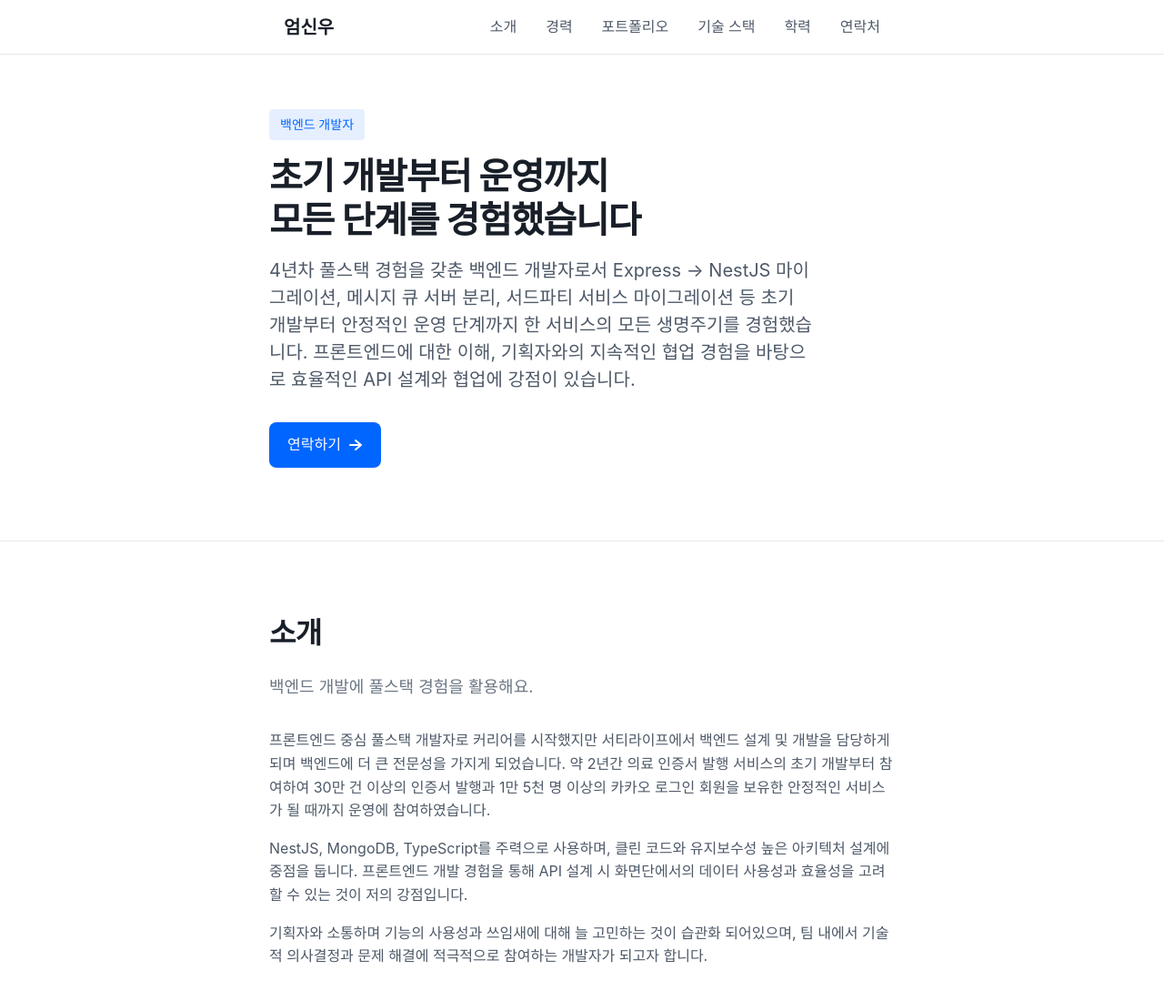
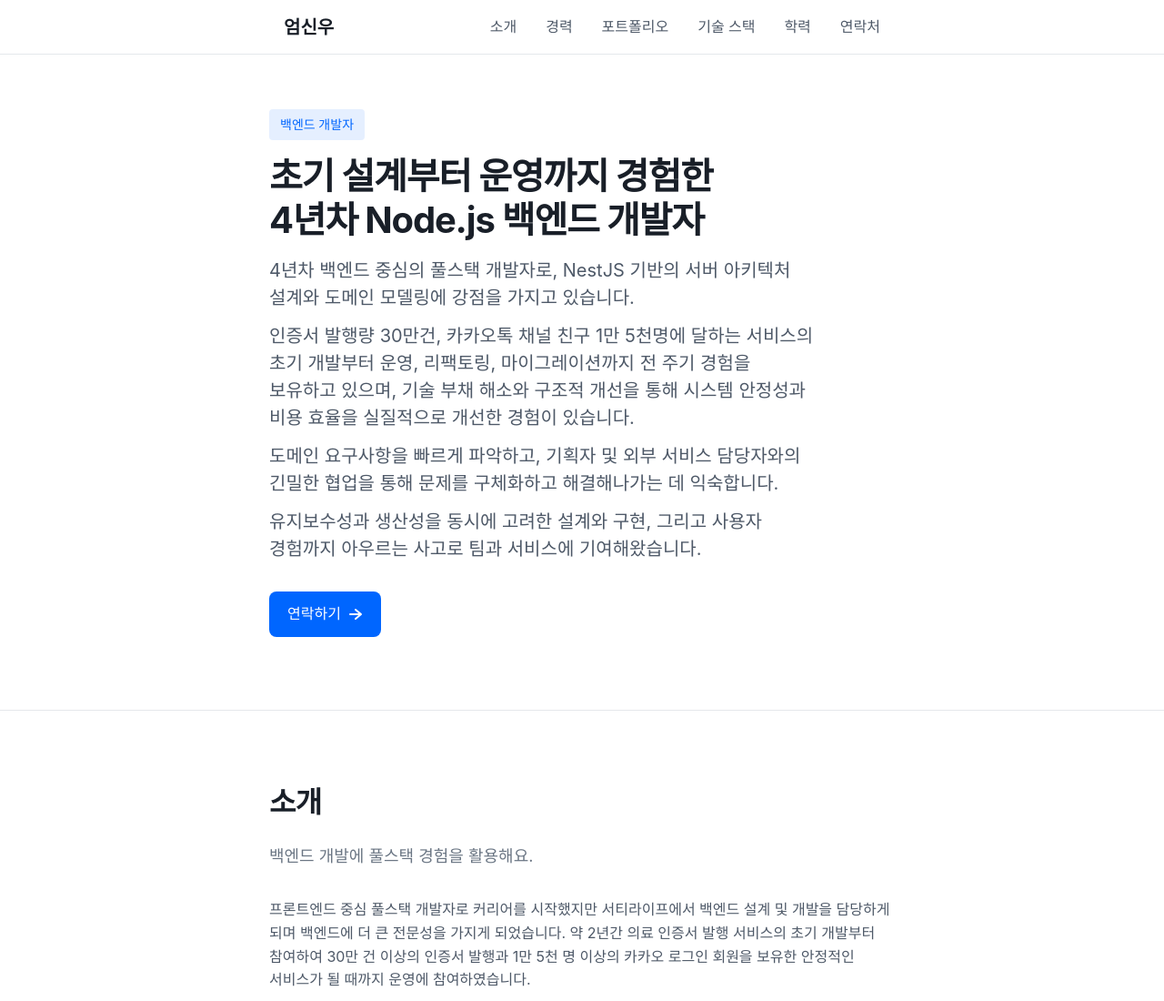
Before and after one commit to dfassf/shintfolio, a plain HTML site: page index.html in a window 1280 px wide. Shown: the top 1100 px of the page at 91% size. Drawn offline with nearby package versions, Linux system fonts and the light colour scheme; a web font is replaced by a local one.

Commit message:
favicon 추가, hero description 및 제목 수정

```diff
--- a/index.html
+++ b/index.html
@@ -3,7 +3,8 @@
 <head>
     <meta charset="UTF-8">
     <meta name="viewport" content="width=device-width, initial-scale=1.0">
-    <title>엄신우 - 백엔드 개발자</title>
+    <title>엄신우 - 초기 설계부터 운영까지 경험한 4년차 Node.js 백엔드 개발자</title>
+    <link rel="icon" href="assets/favicon.ico">
     <link rel="stylesheet" href="https://cdn.jsdelivr.net/gh/orioncactus/pretendard/dist/web/static/pretendard.css">
     <link rel="stylesheet" href="style.css">
     <!-- Vue CDN 추가 -->
@@ -36,11 +37,12 @@
             <div class="container">
                 <div class="hero-content">
                     <div class="hero-tag">백엔드 개발자</div>
-                    <h1>초기 개발부터 운영까지<br>모든 단계를 경험했습니다</h1>
-                    <p class="hero-description">4년차 풀스택 경험을 갖춘 백엔드 개발자로서
-                        Express → NestJS 마이그레이션, 메시지 큐 서버 분리, 서드파티 서비스 마이그레이션 등
-                        초기 개발부터 안정적인 운영 단계까지 한 서비스의 모든 생명주기를 경험했습니다.
-                        프론트엔드에 대한 이해, 기획자와의 지속적인 협업 경험을 바탕으로 효율적인 API 설계와 협업에 강점이 있습니다.
+                    <h1>초기 설계부터 운영까지 경험한 <br>4년차 Node.js 백엔드 개발자</h1>
+                    <p class="hero-description">
+                        <span>4년차 백엔드 중심의 풀스택 개발자로, NestJS 기반의 서버 아키텍처 설계와 도메인 모델링에 강점을 가지고 있습니다.</span>
+                        <span>인증서 발행량 30만건, 카카오톡 채널 친구 1만 5천명에 달하는 서비스의 초기 개발부터 운영, 리팩토링, 마이그레이션까지 전 주기 경험을 보유하고 있으며, 기술 부채 해소와 구조적 개선을 통해 시스템 안정성과 비용 효율을 실질적으로 개선한 경험이 있습니다.</span>
+                        <span>도메인 요구사항을 빠르게 파악하고, 기획자 및 외부 서비스 담당자와의 긴밀한 협업을 통해 문제를 구체화하고 해결해나가는 데 익숙합니다.</span>
+                        <span>유지보수성과 생산성을 동시에 고려한 설계와 구현, 그리고 사용자 경험까지 아우르는 사고로 팀과 서비스에 기여해왔습니다.</span>
                     </p>
                     <a href="#contact" class="btn">
                         연락하기
--- a/style.css
+++ b/style.css
@@ -15,6 +15,7 @@
     margin: 0;
     padding: 0;
     box-sizing: border-box;
+    word-break: keep-all;
 }
 
 body {
@@ -144,6 +145,12 @@ header {
     color: var(--gray600);
     margin-bottom: 32px;
     line-height: 1.5;
+}
+
+.hero-description span {
+    content: "";
+    display: block;
+    margin-bottom: 12px;
 }
 
 .btn {
```
Also changed, not shown: assets/favicon.ico (added).
